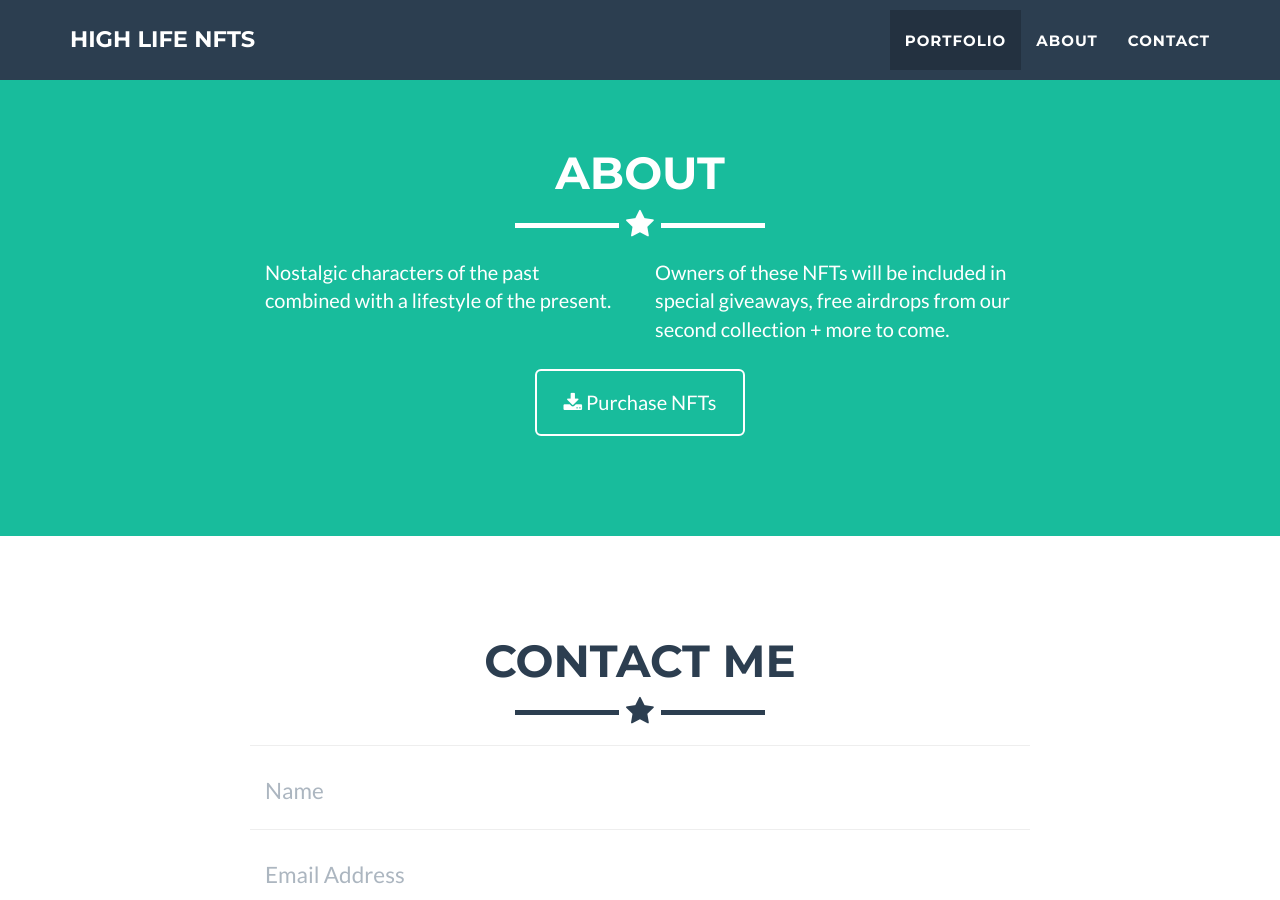
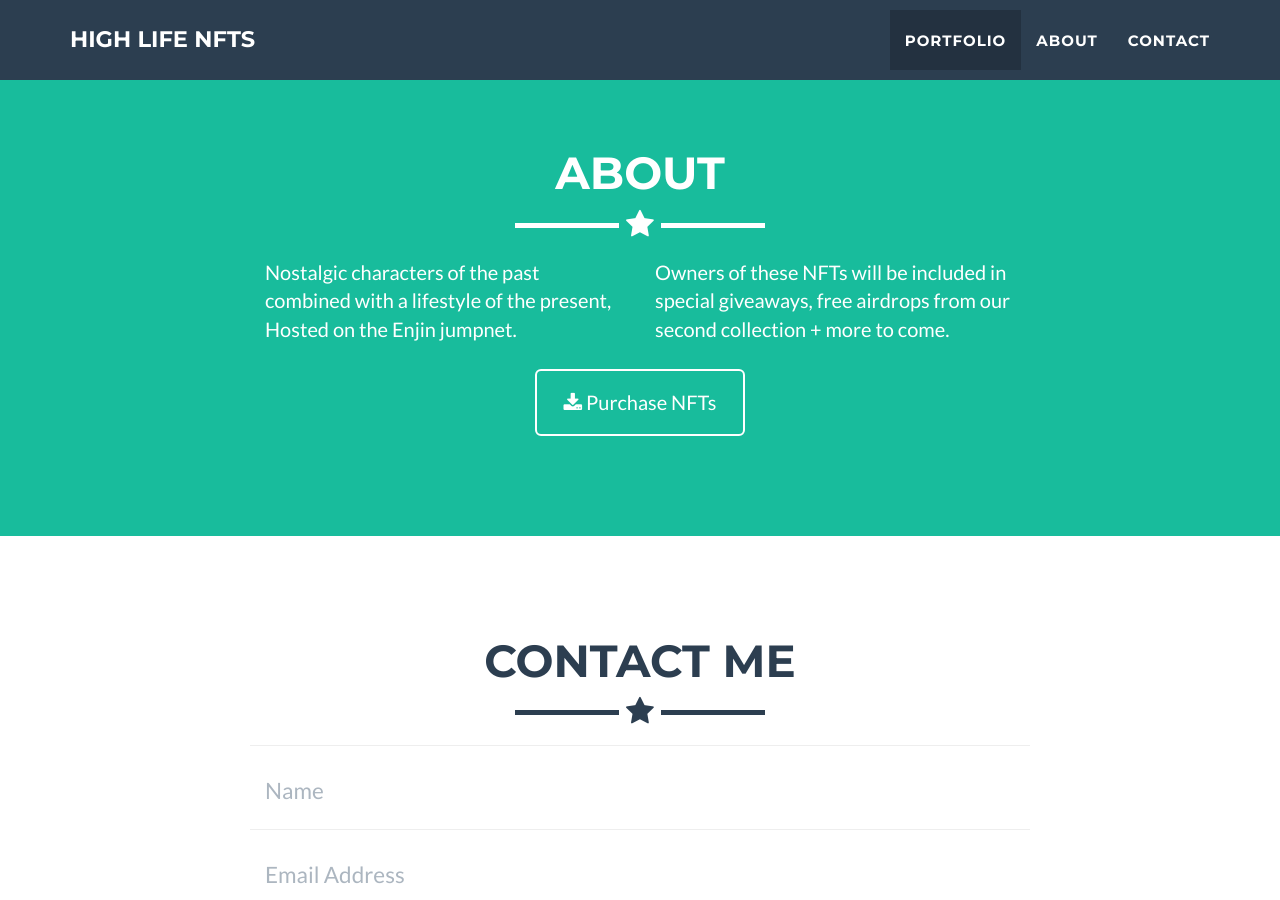
Before and after one commit to HighLifeNFTs/HighLifeNFTs.github.io, a Jekyll site: the page built from _posts/2014-07-13-project-6.markdown, in a window 1280 px wide and 900 px high, scrolled down 1826 px. Built offline with Jekyll 4.4.1, drawn with Linux system fonts in a browser that asks for light colours; a script that is not in the unit is left out.

Commit message:
Update about.html

```diff
--- a/_includes/about.html
+++ b/_includes/about.html
@@ -9,7 +9,7 @@
             </div>
             <div class="row">
                 <div class="col-lg-4 col-lg-offset-2">
-                    <p>Nostalgic characters of the past combined with a lifestyle of the present.</p>
+                    <p>Nostalgic characters of the past combined with a lifestyle of the present, Hosted on the Enjin jumpnet.</p>
                 </div>
                 <div class="col-lg-4">
                     <p>Owners of these NFTs will be included in special giveaways, free airdrops from our second collection + more to come. </p>
```
